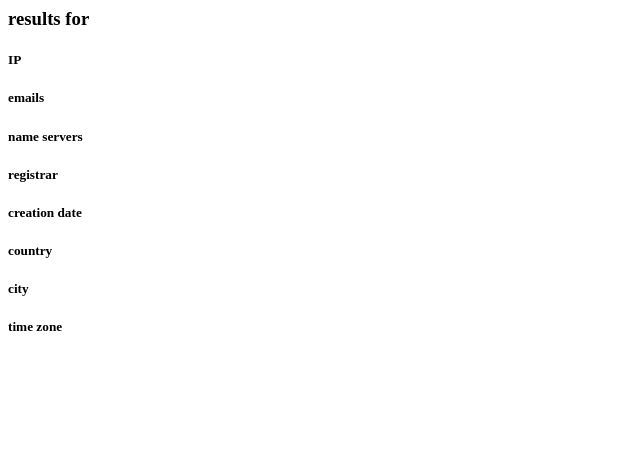
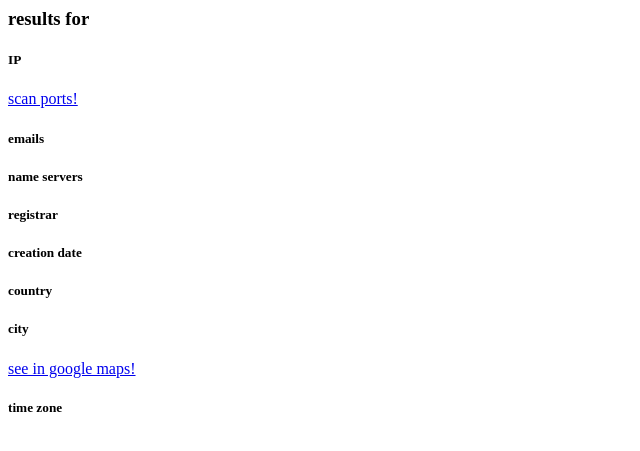
Before and after one commit to iamjavad/wtfdomain, a Flask app: template templates/results.html in a window 1280 px wide. Shown: the top 451 px of the page, without its empty margins (0-640 px from the left). Run offline with Flask 2, Linux system fonts and the light colour scheme; the template is opened without the code that fills it, so the values that code supplies are empty.

Commit message:
add two buttons for ip and city

```diff
--- a/templates/results.html
+++ b/templates/results.html
@@ -5,10 +5,11 @@
         <div class="card-body">
           <h5 class="card-title">IP</h5>
           <p class="card-text">{{ ip }}</p>
+          <a href="#" class="btn btn-dark">scan ports!</a>
         </div>
       </div>
 
-      <div class="card w-50">
+      <div class="card w-75">
         <div class="card-body">
           <h5 class="card-title">emails</h5>
           <p class="card-text">{{ emails }}</p>
@@ -22,7 +23,7 @@
         </div>
       </div>
 
-      <div class="card w-50">
+      <div class="card w-75">
         <div class="card-body">
           <h5 class="card-title">registrar</h5>
           <p class="card-text">{{ registrar }}</p>
@@ -36,7 +37,7 @@
         </div>
       </div>
 
-      <div class="card w-50">
+      <div class="card w-75">
         <div class="card-body">
           <h5 class="card-title">country</h5>
           <p class="card-text">{{ country }}</p>
@@ -47,10 +48,11 @@
         <div class="card-body">
           <h5 class="card-title">city</h5>
           <p class="card-text">{{ city }}</p>
+          <a href="#" class="btn btn-dark">see in google maps!</a>
         </div>
       </div>
 
-      <div class="card w-50">
+      <div class="card w-75">
         <div class="card-body">
           <h5 class="card-title">time zone</h5>
           <p class="card-text">{{ timezone }}</p>
```
